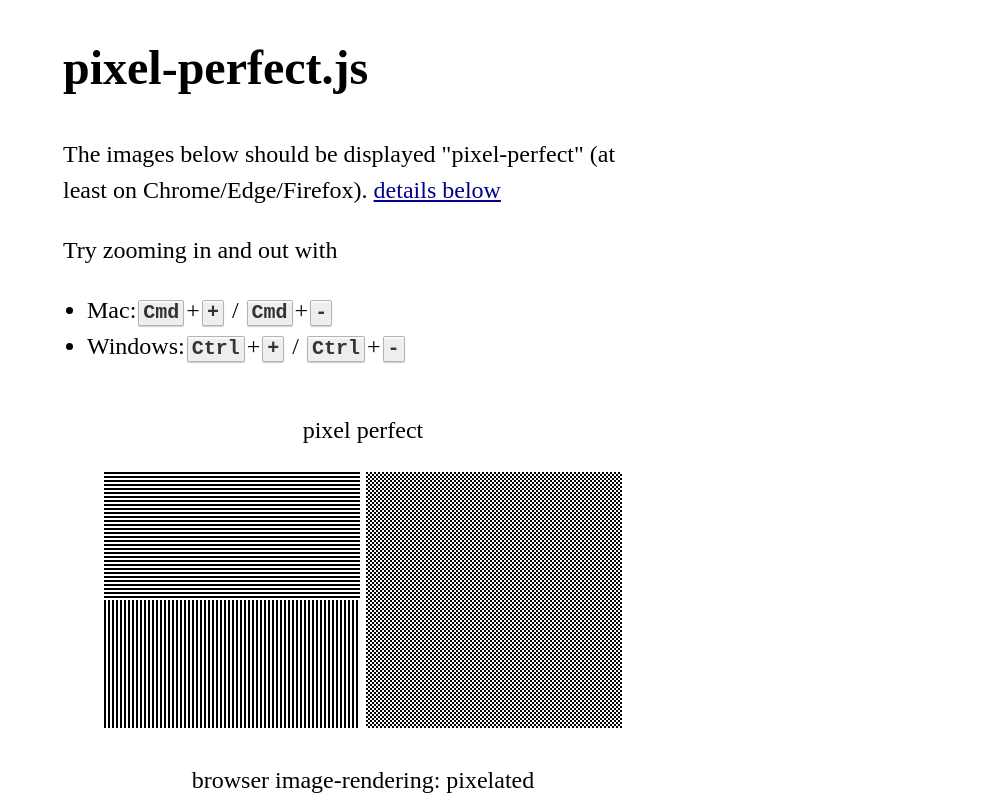
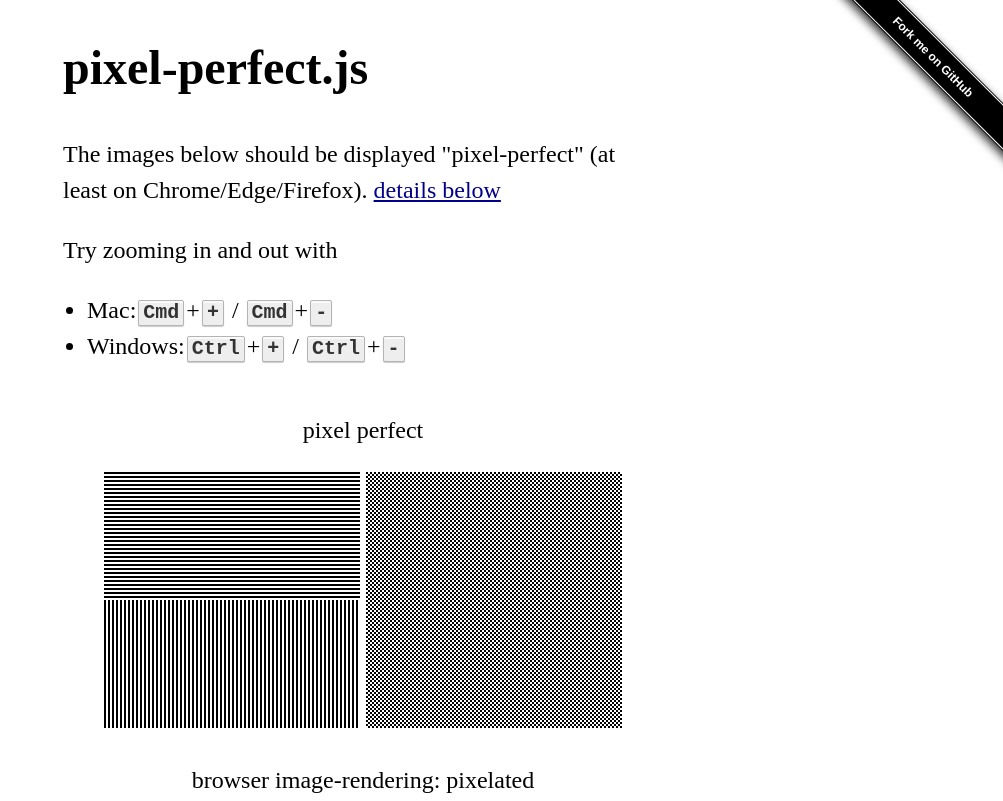
Before and after one commit to greggman/pixel-perfect.js, a website: page index.html in a window 1280 px wide. Shown: the top 801 px of the page, without its empty margins (277-1280 px from the left). Drawn offline with Linux system fonts and the light colour scheme.

Commit message:
add github banner

```diff
--- a/index.html
+++ b/index.html
@@ -156,7 +156,74 @@
     <p><a href="https://github.com/greggman/pixel-perfect.js/">See the ReadMe</a>.</p>
 
     </div>
+
+<!-- ========================== -->
+
+<style>
+#forkongithub a {
+    background: #000;
+    color: #fff;
+    text-decoration: none;
+    font-family: arial,sans-serif;
+    text-align: center;
+    font-weight: bold;
+    padding: 5px 40px;
+    font-size: 12px;
+    line-height: 24px;
+    position: relative;
+    transition: 0.5s;
+    display: block;
+}
+#forkongithub a:hover {
+    background: #c11;
+    color: #fff;
+}
+#forkongithub a::before,#forkongithub a::after {
+    content: "";
+    width: 100%;
+    display: block;
+    position: absolute;
+    top: 1px;
+    left: 0;
+    height: 1px;
+    background: #fff;
+}
+#forkongithub a::after {
+    bottom: 1px;
+    top: auto;
+}
+
+@media screen and (min-width: 400px){
+    #forkongithub{
+        position: fixed;
+        display: block;
+        top: 0;
+        right: 0;
+        width: 200px;
+        overflow: hidden;
+        height: 200px;
+        z-index: 9999;
+    }
+    #forkongithub a{
+        width: 200px;
+        position: absolute;
+        top: 40px;
+        right: -70px;
+        transform: rotate(45deg);
+        -webkit-transform: rotate(45deg);
+        -ms-transform: rotate(45deg);
+        -moz-transform: rotate(45deg);
+        -o-transform: rotate(45deg);
+        box-shadow: 4px 4px 10px rgba(0,0,0,0.8);
+    }
+}
+
+</style>
+<div id="forkongithub"><a href="https://github.com/greggman/pixel-perfect.js">Fork me on GitHub</a></div>
+
+<!-- ========================== -->
+
   </body>
-<script type="module" src="pixel-perfect.js"></script>;
+<script type="module" src="pixel-perfect.js"></script>
 <script type="module" src="index.js"></script>
 </html>
```
